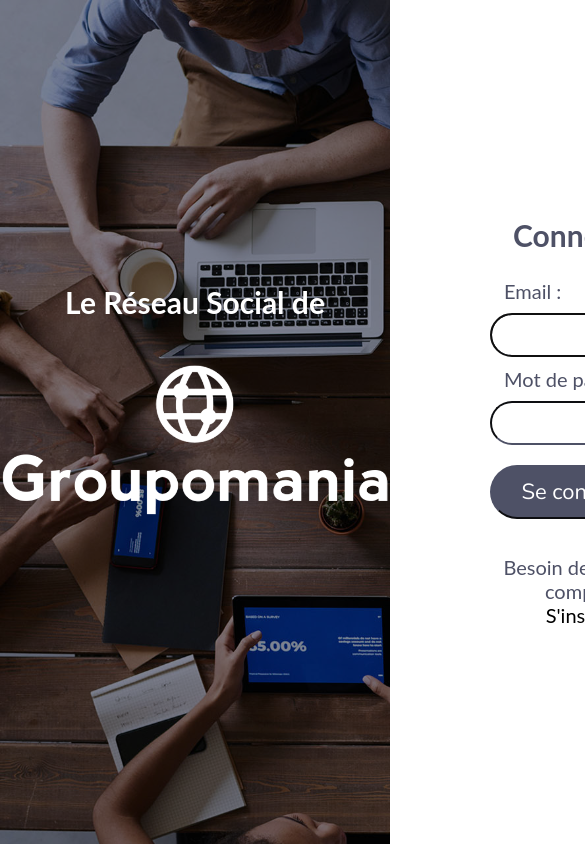
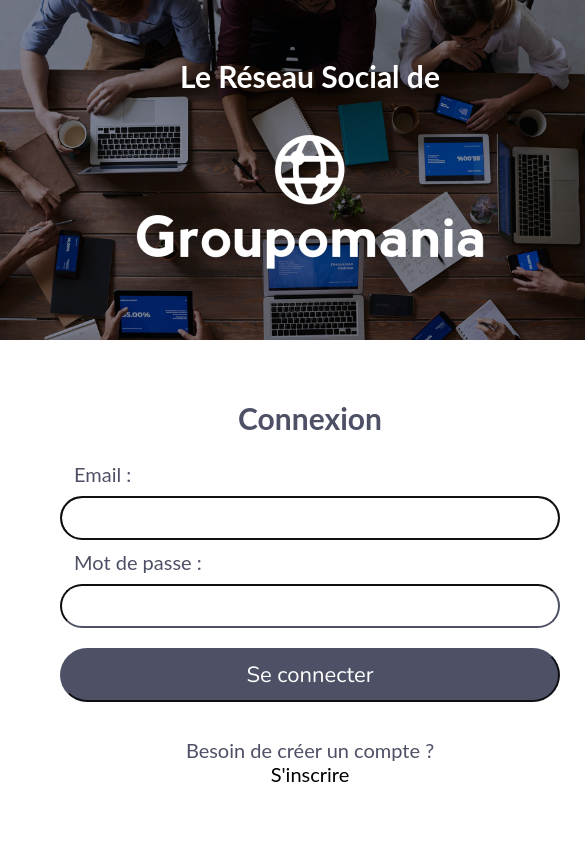
Before and after one commit to Flore-06/P7-Groupomania, a React (Create React App) app in the folder frontend/: page /login in a window 390 px wide. Shown: the top 846 px of the page, 585 px wide, since content can reach past the window. Built offline with nearby package versions, Linux system fonts and the light colour scheme.

Commit message:
amelioration css responsive

```diff
--- a/frontend/src/index.css
+++ b/frontend/src/index.css
@@ -20,6 +20,7 @@ html {
 
 body {
     min-height: 100vh;
+    min-width: fit-content;
 
 }
 
@@ -36,6 +37,12 @@ section.row {
     width: 100%;
   }
 
+@media (max-width:1025px) {
+    section.row {
+        flex-direction: column;
+    }
+}
+
 main {
     width: 100%;
     height: 100vh;
@@ -47,10 +54,13 @@ img {
 
 .logo-groupomania {
     width: 300px;
+    padding: 0 25px;
 }
 
 .logo-groupomania-1-2 {
     width: 500px;
+    padding: 0 25px;
+    margin-bottom: -30px;
 }
 
 .user-default-image {
@@ -117,11 +127,18 @@ img {
 .column {
     flex: 50%;
     width: 100%;
+    padding: 5rem;
     height: 100vh;
     display: flex;
     flex-direction: column;
     justify-content: space-between;
   }
+
+@media (max-width:480px) {
+    .column {
+        padding: 3rem;
+    }
+}
 
 .column_image-title {
     align-items: center;
@@ -131,9 +148,9 @@ img {
 .groupomania-title {
     font-size: 1.5rem;
     font-weight: bold;
+    text-align: center;
 }
 .column_form {
-    padding: 5rem;
     background-color: rgba(255, 255, 255, 1);
     justify-content: center;
 }
@@ -161,8 +178,11 @@ textarea {
   border-color: rgba(var(--first-color), 1);
 }
 
+h1 {
+    text-align: center;
+}
+
 h1.form-title{
-    text-align: center;
     margin-bottom: 16px;
 }
 
@@ -294,6 +314,12 @@ text-decoration: none;
     animation: fadeInAnimation ease 1s;
     animation-iteration-count: 1;
     animation-fill-mode: forwards;
+}
+
+@media (max-width:1025px) {
+    .post {
+        width: 80%;
+    }
 }
 
 @keyframes fadeInAnimation {
```
